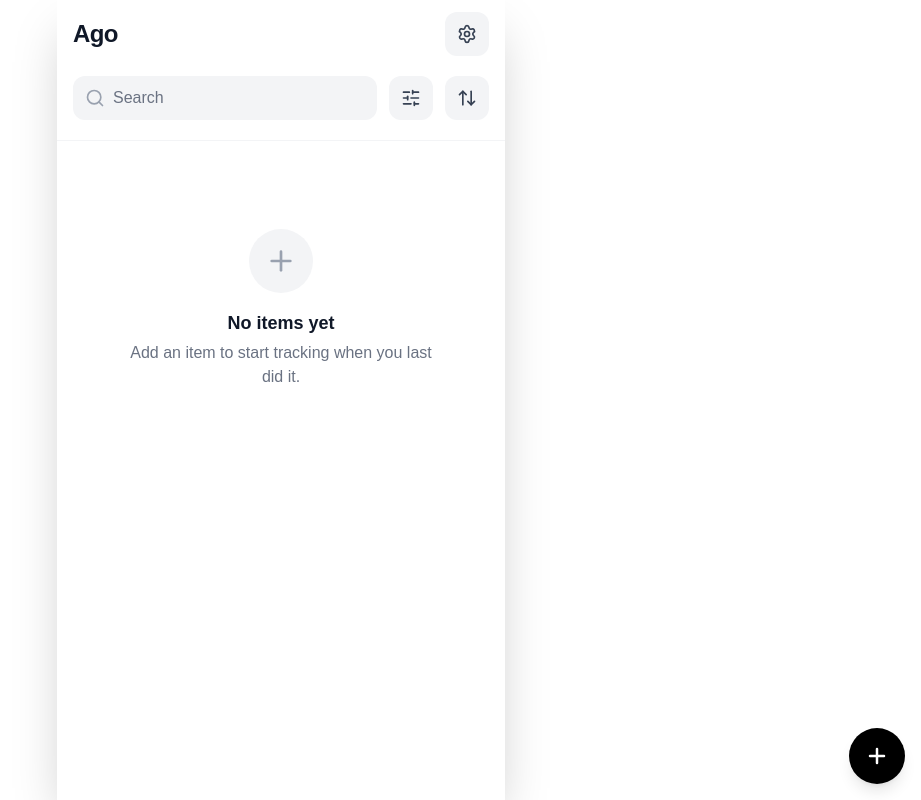
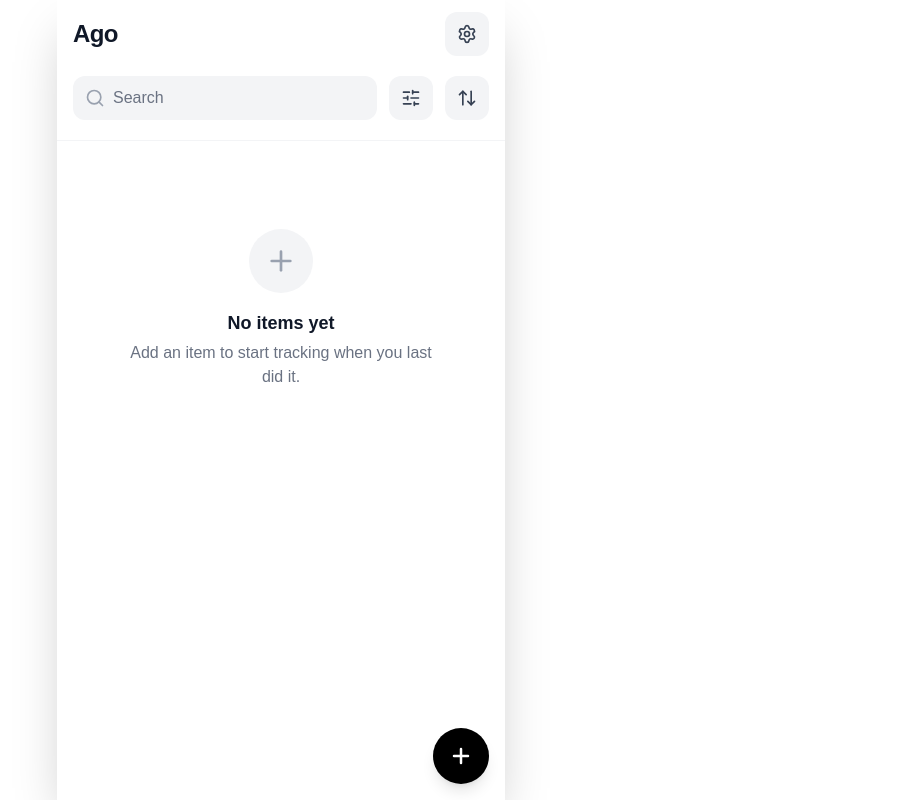
Before and after one commit to McCoder007/AgoV3, a Next.js app: page / in a window 1280 px wide. Shown: the whole page, without its empty margins (359-1280 px from the left). Built offline with nearby package versions, Linux system fonts and the light colour scheme.

Commit message:
style: constrain scrollbar below header and fix FAB positioning

```diff
--- a/src/app/items/[id]/edit/page.tsx
+++ b/src/app/items/[id]/edit/page.tsx
@@ -71,8 +71,8 @@ export default function EditItemPage() {
     );
 
     return (
-        <div className="flex flex-col min-h-screen bg-white dark:bg-background">
-            <header className="sticky top-0 z-10 bg-white/80 dark:bg-background/80 backdrop-blur-md border-b border-gray-100 dark:border-gray-800 px-4 py-4 flex items-center justify-between">
+        <div className="flex flex-col h-full overflow-hidden bg-white dark:bg-background">
+            <header className="flex-none z-10 bg-white/80 dark:bg-background/80 backdrop-blur-md border-b border-gray-100 dark:border-gray-800 px-4 py-4 flex items-center justify-between">
                 <div className="flex items-center gap-2">
                     <button onClick={() => router.back()} className="p-2 -ml-2 text-gray-500 hover:bg-gray-100 dark:hover:bg-gray-800 rounded-full transition-colors">
                         <ChevronLeft />
--- a/src/app/items/[id]/page.tsx
+++ b/src/app/items/[id]/page.tsx
@@ -94,15 +94,15 @@ export default function ItemDetailPage() {
     if (!item) return <div className="p-10 text-center">Item not found</div>;
 
     return (
-        <div className="flex flex-col min-h-[100dvh] bg-white dark:bg-background">
+        <div className="flex flex-col h-full overflow-hidden bg-white dark:bg-background">
             {/* Page Header - minimal */}
-            <header className="sticky top-0 z-30 bg-white/90 dark:bg-background/90 backdrop-blur-xl px-4 pb-3 pt-[calc(0.75rem+env(safe-area-inset-top,0px))] flex items-center justify-between">
+            <header className="flex-none z-30 bg-white/90 dark:bg-background/90 backdrop-blur-xl px-4 pb-3 pt-[calc(0.75rem+env(safe-area-inset-top,0px))] flex items-center justify-between">
                 <Link href="/" className="p-2 -ml-2 text-gray-400 hover:text-gray-900 dark:hover:text-white transition-colors">
                     <ChevronLeft size={24} />
                 </Link>
             </header>
 
-            <main className="flex-1 px-5 py-4 pb-24 space-y-8">
+            <main className="flex-1 px-5 py-4 pb-24 space-y-8 overflow-y-auto">
                 {/* Hero Section - Title, Category Chip */}
                 <section className="space-y-2">
                     <div className="flex items-start justify-between gap-4">
--- a/src/app/layout.tsx
+++ b/src/app/layout.tsx
@@ -70,7 +70,7 @@ export default function RootLayout({
       >
         <ClientInit />
         <FilterProvider>
-          <main className="max-w-md mx-auto min-h-[100dvh] bg-white dark:bg-background shadow-2xl relative flex flex-col">
+          <main className="max-w-md mx-auto h-[100dvh] bg-white dark:bg-background shadow-2xl relative overflow-hidden flex flex-col">
             {children}
           </main>
         </FilterProvider>
--- a/src/app/page.tsx
+++ b/src/app/page.tsx
@@ -23,6 +23,7 @@ export default function Home() {
   const [debouncedSearchQuery, setDebouncedSearchQuery] = useState('');
   const [scrollY, setScrollY] = useState(0);
   const headerRef = useRef<HTMLDivElement>(null);
+  const scrollContainerRef = useRef<HTMLDivElement>(null);
   const {
     isFilterSheetOpen,
     isSortSheetOpen,
@@ -49,12 +50,15 @@ export default function Home() {
 
   // Track scroll position for header shadow
   useEffect(() => {
+    const container = scrollContainerRef.current;
+    if (!container) return;
+
     const handleScroll = () => {
-      setScrollY(window.scrollY);
+      setScrollY(container.scrollTop);
     };
 
-    window.addEventListener('scroll', handleScroll, { passive: true });
-    return () => window.removeEventListener('scroll', handleScroll);
+    container.addEventListener('scroll', handleScroll, { passive: true });
+    return () => container.removeEventListener('scroll', handleScroll);
   }, []);
 
   // We need to sort items by "most recently done".
@@ -181,11 +185,11 @@ export default function Home() {
   const sortActive = sortMethod !== 'recently-done';
 
   return (
-    <div className="flex flex-col h-full min-h-[100dvh] bg-white dark:bg-background">
+    <div className="flex flex-col h-full overflow-hidden bg-white dark:bg-background">
       {/* Fixed Header */}
       <div
         ref={headerRef}
-        className={`sticky top-0 z-30 ago-sticky-header bg-white dark:bg-background transition-shadow ${
+        className={`flex-none z-30 ago-sticky-header bg-white dark:bg-background transition-shadow ${
           scrollY > 0 ? 'shadow-sm border-b border-gray-100 dark:border-gray-800' : ''
         }`}
         style={{ paddingTop: 'env(safe-area-inset-top, 0px)' }}
@@ -216,10 +220,14 @@ export default function Home() {
       </div>
 
       {/* Content Area - with padding for header and FAB */}
-      <div className="flex-1 px-3 py-2 space-y-2" style={{
-        paddingTop: '0.5rem',
-        paddingBottom: 'calc(5rem + env(safe-area-inset-bottom, 0px))'
-      }}>
+      <div
+        ref={scrollContainerRef}
+        className="flex-1 px-3 py-2 space-y-2 overflow-y-auto"
+        style={{
+          paddingTop: '0.5rem',
+          paddingBottom: 'calc(5rem + env(safe-area-inset-bottom, 0px))'
+        }}
+      >
         {items.length === 0 ? (
           <div className="flex flex-col items-center justify-center py-20 text-center px-6">
             <div className="w-16 h-16 bg-gray-100 dark:bg-gray-800 rounded-full flex items-center justify-center mb-4">
@@ -262,7 +270,7 @@ export default function Home() {
       {/* Floating Action Button */}
       <button
         onClick={openNewItemSheet}
-        className="fixed z-20 flex items-center justify-center w-14 h-14 rounded-full bg-black dark:bg-white text-white dark:text-black shadow-lg hover:shadow-xl transition-all active:scale-95"
+        className="absolute z-20 flex items-center justify-center w-14 h-14 rounded-full bg-black dark:bg-white text-white dark:text-black shadow-lg hover:shadow-xl transition-all active:scale-95"
         style={{
           bottom: 'calc(16px + env(safe-area-inset-bottom, 0px))',
           right: '16px',
```
